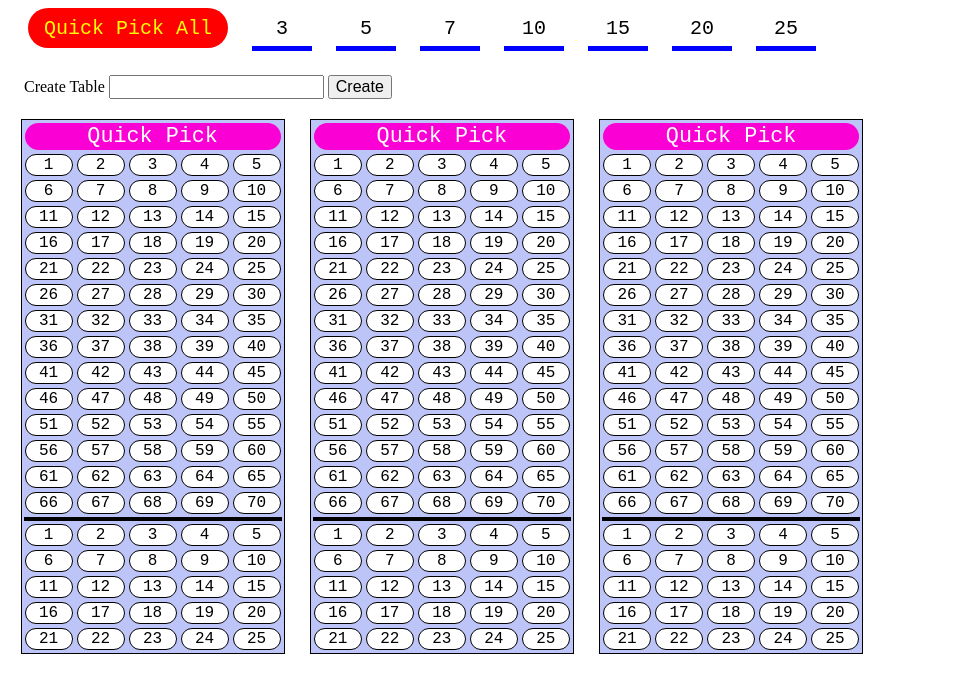
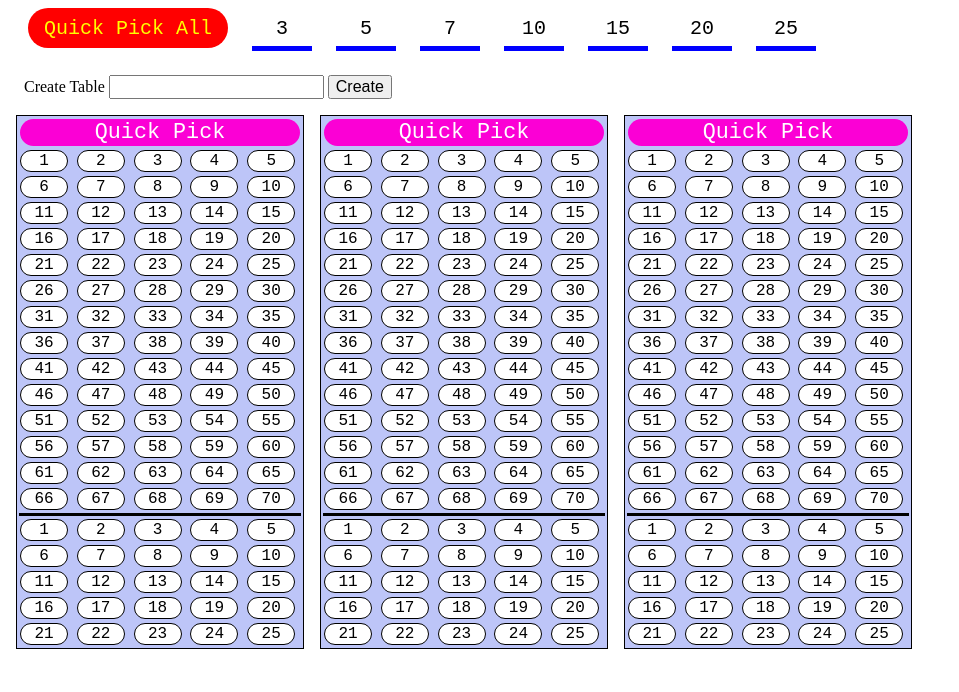
Before and after one commit to AnhPDuc/JackPot, a plain HTML site: page index.html in a window 1280 px wide. Shown: the whole page, without its empty margins (0-959 px from the left). Drawn offline with Linux system fonts and the light colour scheme.

Commit message:
Update style.css

```diff
--- a/style.css
+++ b/style.css
@@ -1,10 +1,10 @@
 .jackpot {
     float: left;
-    width: 18%;
+    width: 18em;
     background-color: #bdc5f8;
     height: auto;
     border: solid black 0.1em;
-    margin: 1%;
+    margin: 0.5em;
 }
 
 
```
